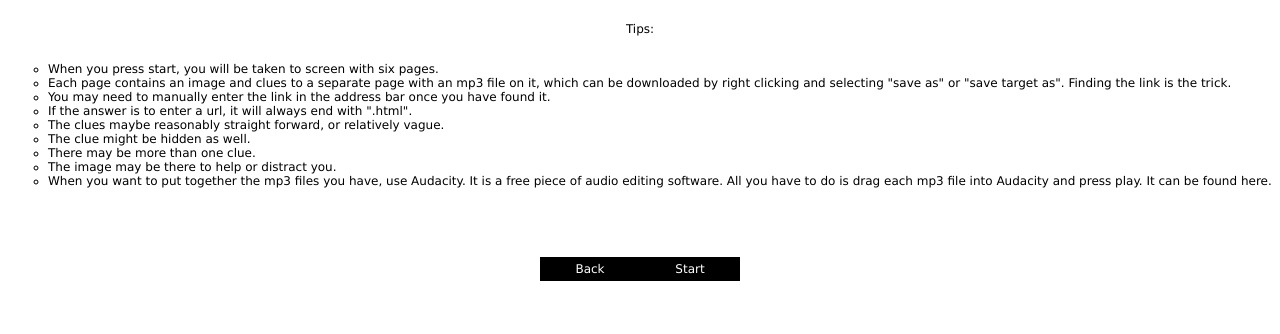
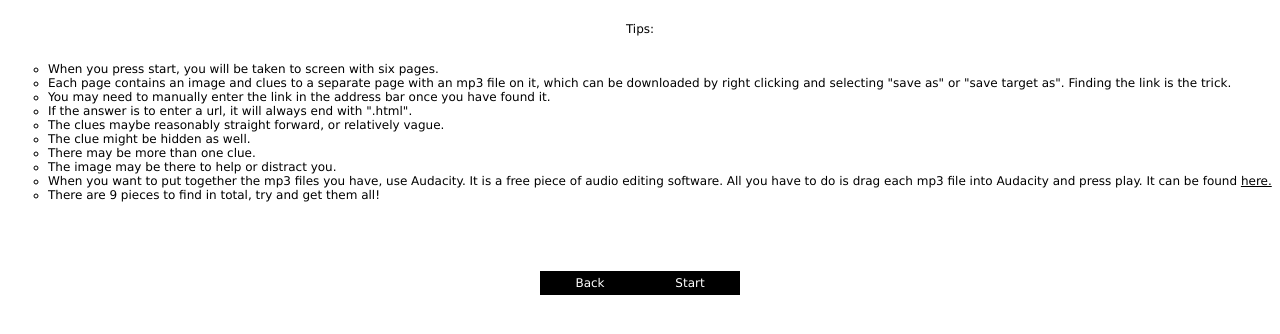
Before and after one commit to jamessharman/jamessharman.github.com, a plain HTML site: page tippage.html in a window 1280 px wide. Drawn offline with Linux system fonts and the light colour scheme.

Commit message:
tidying up

```diff
--- a/tippage.html
+++ b/tippage.html
@@ -20,7 +20,8 @@ Tips:
 <li> The clue might be hidden as well.
 <li> There may be more than one clue.
 <li> The image may be there to help or distract you.
-<li> When you want to put together the mp3 files you have, use Audacity. It is a free piece of audio editing software. All you have to do is drag each mp3 file into Audacity and press play. It can be found <a href="http://audacity.sourceforge.net/" target="_blank">here.</a>
+<li> When you want to put together the mp3 files you have, use Audacity. It is a free piece of audio editing software. All you have to do is drag each mp3 file into Audacity and press play. It can be found <a href="http://audacity.sourceforge.net/" target="_blank"><u>here.</u></a>
+<li> There are 9 pieces to find in total, try and get them all!
 </ul>
 <a href="toomuchlight.html" class="hidden">The treasure is easier to find than you think...</a>
 <br>
```
Also changed, not shown: tippagenight.html (+2 -1 lines), 1 other file.
